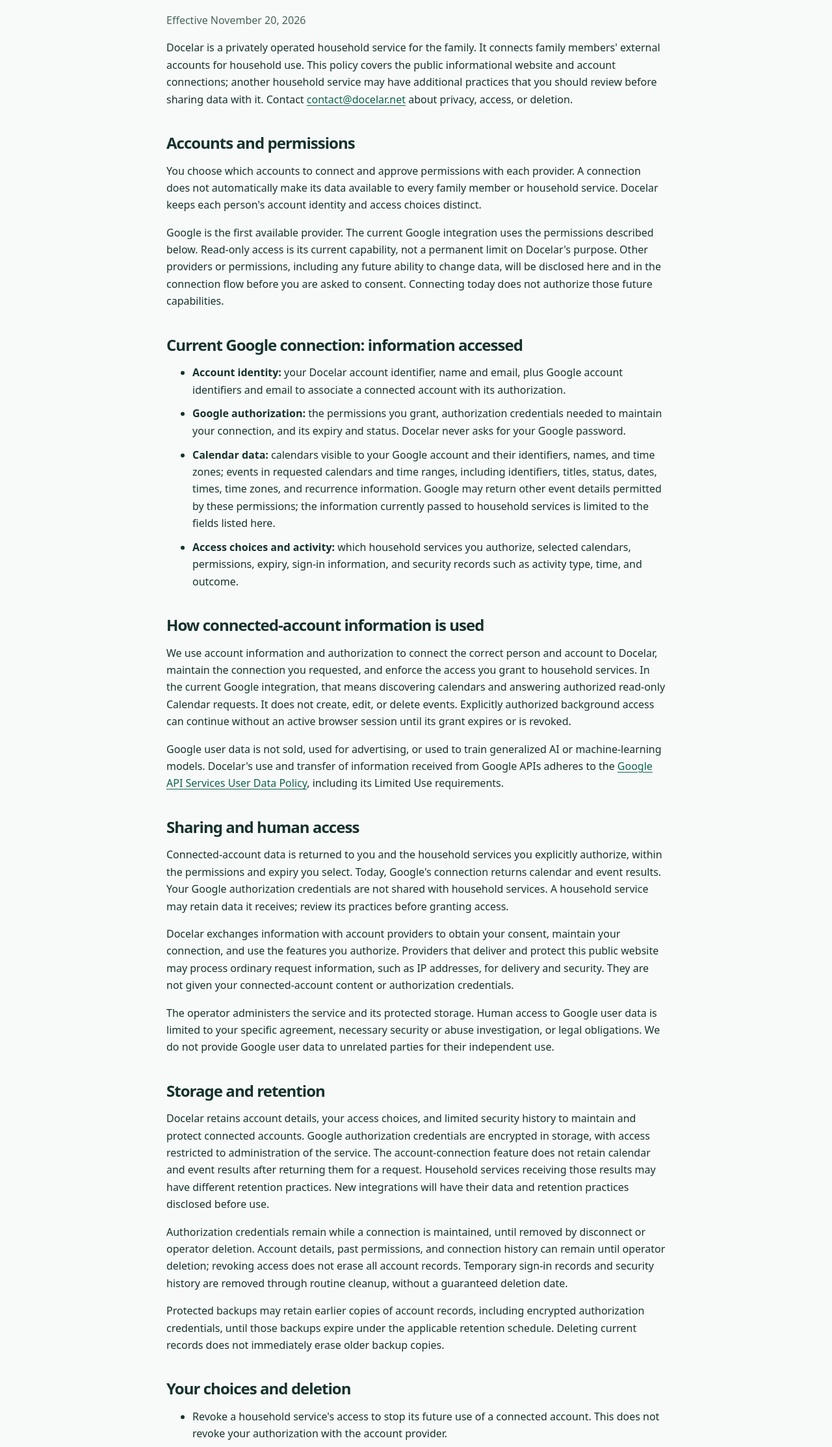
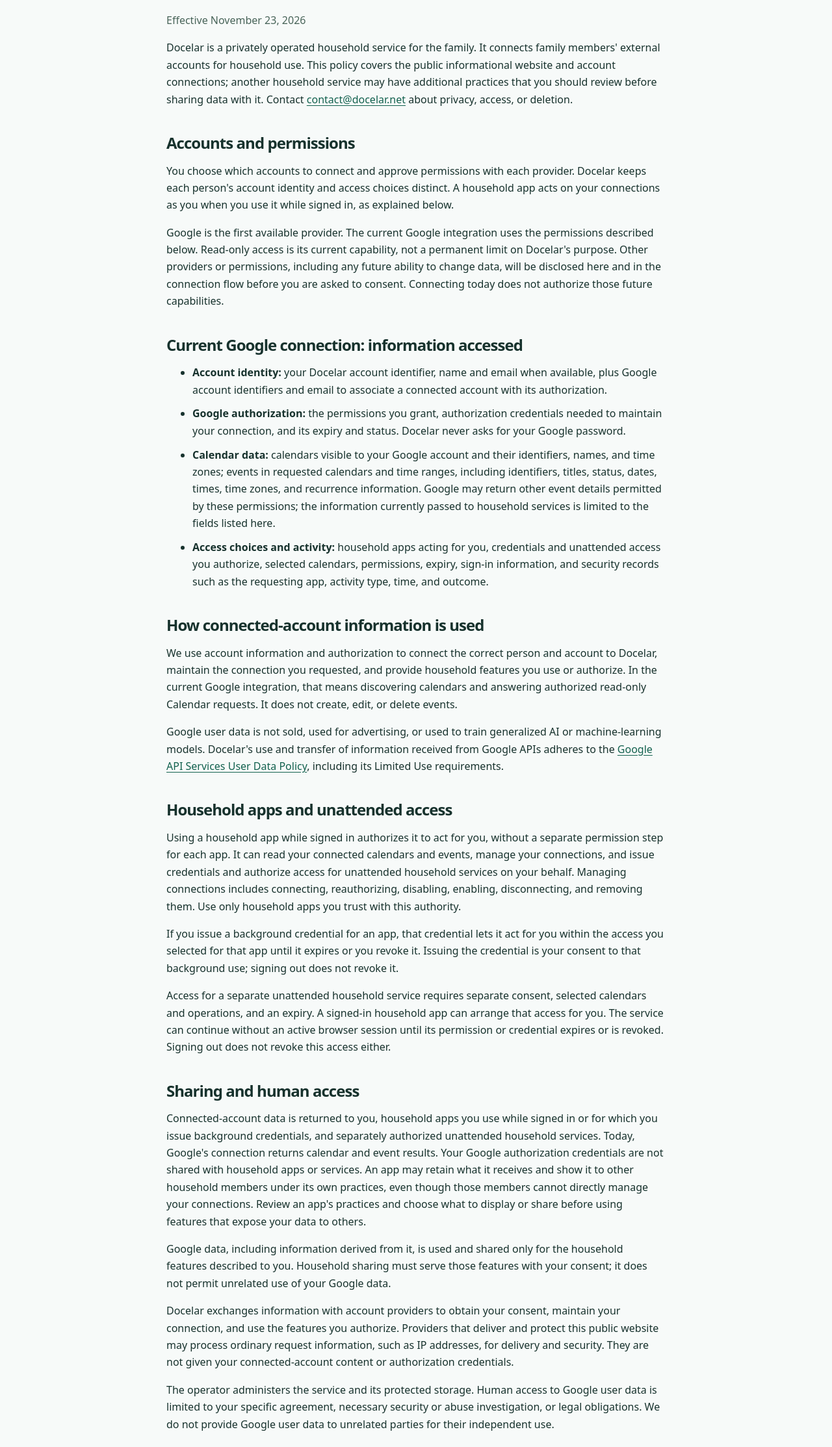
Before and after one commit to olavoasantos/docelar.net, a plain HTML site: page privacy/index.html in a window 1280 px wide. Shown: the part 283-2510 px from the top of the page at 65% size. Drawn offline with Linux system fonts and the light colour scheme.

Commit message:
Publish the public Docelar site

```diff
--- a/privacy/index.html
+++ b/privacy/index.html
@@ -6,30 +6,35 @@
   <a class="skip" href="#main">Skip to content</a>
   <header><a class="brand" href="/">Docelar</a><nav aria-label="Main"><a href="/">Home</a><a href="/privacy/" aria-current="page">Privacy</a><a href="/terms/">Terms</a></nav></header>
   <main id="main" class="prose">
-    <p class="eyebrow">Docelar · Our household homelab</p><h1>Privacy policy</h1><p class="updated">Effective November 20, 2026</p>
+    <p class="eyebrow">Docelar · Our household homelab</p><h1>Privacy policy</h1><p class="updated">Effective November 23, 2026</p>
     <p>Docelar is a privately operated household service for the family. It connects family members' external accounts for household use. This policy covers the public informational website and account connections; another household service may have additional practices that you should review before sharing data with it. Contact <a href="mailto:contact@docelar.net">contact@docelar.net</a> about privacy, access, or deletion.</p>
     <h2>Accounts and permissions</h2>
-    <p>You choose which accounts to connect and approve permissions with each provider. A connection does not automatically make its data available to every family member or household service. Docelar keeps each person's account identity and access choices distinct.</p>
+    <p>You choose which accounts to connect and approve permissions with each provider. Docelar keeps each person's account identity and access choices distinct. A household app acts on your connections as you when you use it while signed in, as explained below.</p>
     <p>Google is the first available provider. The current Google integration uses the permissions described below. Read-only access is its current capability, not a permanent limit on Docelar's purpose. Other providers or permissions, including any future ability to change data, will be disclosed here and in the connection flow before you are asked to consent. Connecting today does not authorize those future capabilities.</p>
     <h2>Current Google connection: information accessed</h2>
-    <ul><li><strong>Account identity:</strong> your Docelar account identifier, name and email, plus Google account identifiers and email to associate a connected account with its authorization.</li><li><strong>Google authorization:</strong> the permissions you grant, authorization credentials needed to maintain your connection, and its expiry and status. Docelar never asks for your Google password.</li><li><strong>Calendar data:</strong> calendars visible to your Google account and their identifiers, names, and time zones; events in requested calendars and time ranges, including identifiers, titles, status, dates, times, time zones, and recurrence information. Google may return other event details permitted by these permissions; the information currently passed to household services is limited to the fields listed here.</li><li><strong>Access choices and activity:</strong> which household services you authorize, selected calendars, permissions, expiry, sign-in information, and security records such as activity type, time, and outcome.</li></ul>
+    <ul><li><strong>Account identity:</strong> your Docelar account identifier, name and email when available, plus Google account identifiers and email to associate a connected account with its authorization.</li><li><strong>Google authorization:</strong> the permissions you grant, authorization credentials needed to maintain your connection, and its expiry and status. Docelar never asks for your Google password.</li><li><strong>Calendar data:</strong> calendars visible to your Google account and their identifiers, names, and time zones; events in requested calendars and time ranges, including identifiers, titles, status, dates, times, time zones, and recurrence information. Google may return other event details permitted by these permissions; the information currently passed to household services is limited to the fields listed here.</li><li><strong>Access choices and activity:</strong> household apps acting for you, credentials and unattended access you authorize, selected calendars, permissions, expiry, sign-in information, and security records such as the requesting app, activity type, time, and outcome.</li></ul>
     <h2>How connected-account information is used</h2>
-    <p>We use account information and authorization to connect the correct person and account to Docelar, maintain the connection you requested, and enforce the access you grant to household services. In the current Google integration, that means discovering calendars and answering authorized read-only Calendar requests. It does not create, edit, or delete events. Explicitly authorized background access can continue without an active browser session until its grant expires or is revoked.</p>
+    <p>We use account information and authorization to connect the correct person and account to Docelar, maintain the connection you requested, and provide household features you use or authorize. In the current Google integration, that means discovering calendars and answering authorized read-only Calendar requests. It does not create, edit, or delete events.</p>
     <p>Google user data is not sold, used for advertising, or used to train generalized AI or machine-learning models. Docelar's use and transfer of information received from Google APIs adheres to the <a href="https://developers.google.com/terms/api-services-user-data-policy">Google API Services User Data Policy</a>, including its Limited Use requirements.</p>
+    <h2>Household apps and unattended access</h2>
+    <p>Using a household app while signed in authorizes it to act for you, without a separate permission step for each app. It can read your connected calendars and events, manage your connections, and issue credentials and authorize access for unattended household services on your behalf. Managing connections includes connecting, reauthorizing, disabling, enabling, disconnecting, and removing them. Use only household apps you trust with this authority.</p>
+    <p>If you issue a background credential for an app, that credential lets it act for you within the access you selected for that app until it expires or you revoke it. Issuing the credential is your consent to that background use; signing out does not revoke it.</p>
+    <p>Access for a separate unattended household service requires separate consent, selected calendars and operations, and an expiry. A signed-in household app can arrange that access for you. The service can continue without an active browser session until its permission or credential expires or is revoked. Signing out does not revoke this access either.</p>
     <h2>Sharing and human access</h2>
-    <p>Connected-account data is returned to you and the household services you explicitly authorize, within the permissions and expiry you select. Today, Google's connection returns calendar and event results. Your Google authorization credentials are not shared with household services. A household service may retain data it receives; review its practices before granting access.</p>
+    <p>Connected-account data is returned to you, household apps you use while signed in or for which you issue background credentials, and separately authorized unattended household services. Today, Google's connection returns calendar and event results. Your Google authorization credentials are not shared with household apps or services. An app may retain what it receives and show it to other household members under its own practices, even though those members cannot directly manage your connections. Review an app's practices and choose what to display or share before using features that expose your data to others.</p>
+    <p>Google data, including information derived from it, is used and shared only for the household features described to you. Household sharing must serve those features with your consent; it does not permit unrelated use of your Google data.</p>
     <p>Docelar exchanges information with account providers to obtain your consent, maintain your connection, and use the features you authorize. Providers that deliver and protect this public website may process ordinary request information, such as IP addresses, for delivery and security. They are not given your connected-account content or authorization credentials.</p>
     <p>The operator administers the service and its protected storage. Human access to Google user data is limited to your specific agreement, necessary security or abuse investigation, or legal obligations. We do not provide Google user data to unrelated parties for their independent use.</p>
     <h2>Storage and retention</h2>
-    <p>Docelar retains account details, your access choices, and limited security history to maintain and protect connected accounts. Google authorization credentials are encrypted in storage, with access restricted to administration of the service. The account-connection feature does not retain calendar and event results after returning them for a request. Household services receiving those results may have different retention practices. New integrations will have their data and retention practices disclosed before use.</p>
+    <p>Docelar retains account details, your access choices, and limited security history to maintain and protect connected accounts. Google authorization credentials are encrypted in storage, with access restricted to administration of the service. The account-connection feature does not retain calendar and event results after returning them for a request. Household apps and services may keep copies of received data under their own retention and deletion practices, including after access ends. New integrations will have their data and retention practices disclosed before use.</p>
     <p>Authorization credentials remain while a connection is maintained, until removed by disconnect or operator deletion. Account details, past permissions, and connection history can remain until operator deletion; revoking access does not erase all account records. Temporary sign-in records and security history are removed through routine cleanup, without a guaranteed deletion date.</p>
     <p>Protected backups may retain earlier copies of account records, including encrypted authorization credentials, until those backups expire under the applicable retention schedule. Deleting current records does not immediately erase older backup copies.</p>
     <h2>Your choices and deletion</h2>
-    <ul><li>Revoke a household service's access to stop its future use of a connected account. This does not revoke your authorization with the account provider.</li><li>Disable a connection to pause its use, or disconnect it and revoke the provider's authorization. Revoking Docelar's access at Google can affect other Google permissions you previously granted to Docelar. If provider revocation cannot be completed, Docelar stops using the connection and reports the incomplete revocation.</li><li>You can also remove access using your <a href="https://myaccount.google.com/connections">Google Account connections settings</a>.</li><li>For deletion of retained account, connection, or permission records, email the operator with the account identifier. We will verify the request before removing data. Do not send passwords or authorization credentials. Data already delivered to another household service must also be addressed with that service.</li></ul>
+    <ul><li>Stop using a household app and sign out to end its signed-in access. Because signed-in apps act as you without individual permissions, disable or disconnect a connection to stop access to that connection across household apps and services.</li><li>Revoke background credentials you issued for an app and revoke permissions or credentials for unattended household services to stop their future access. Signing out alone does not stop them. Revoking this access does not revoke your authorization with the account provider.</li><li>Disable a connection to pause its use, or disconnect it and revoke the provider's authorization. Revoking Docelar's access at Google can affect other Google permissions you previously granted to Docelar. If provider revocation cannot be completed, Docelar stops using the connection and reports the incomplete revocation.</li><li>You can also remove access using your <a href="https://myaccount.google.com/connections">Google Account connections settings</a>.</li><li>For deletion of retained account, connection, or permission records, email the operator with the account identifier. We will verify the request before removing data. Do not send passwords or authorization credentials. Data already delivered to another household app or service must also be addressed with that app or service; stopping access does not erase its copies.</li></ul>
     <h2>Cookies and website requests</h2>
     <p>Docelar uses necessary cookies for sign-in and account security. These public pages include no analytics, advertising, or data-entry forms. Website providers may use necessary security mechanisms.</p>
     <h2>Changes</h2>
-    <p>We keep this policy aligned with the service. Material changes to Google data use will be disclosed before the changed use begins, with renewed consent where required.</p>
+    <p>We keep this policy aligned with the service. Before Google data is used in a new way or for a different purpose, we will notify you and ask you to consent to the updated policy.</p>
   </main>
   <footer><a href="/">Docelar</a><div class="link-list"><a href="/privacy/">Privacy policy</a><a href="/terms/">Terms of use</a></div></footer>
 </body>
```
Also changed, not shown: index.html (+2 -2 lines), terms/index.html (+5 -3 lines).
